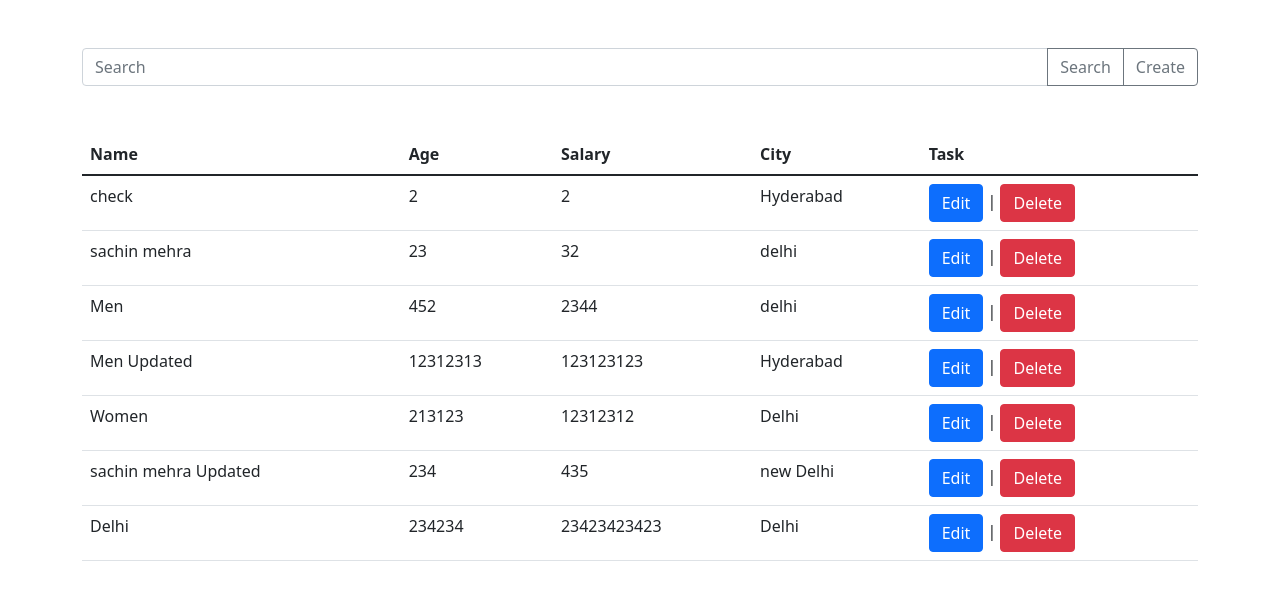
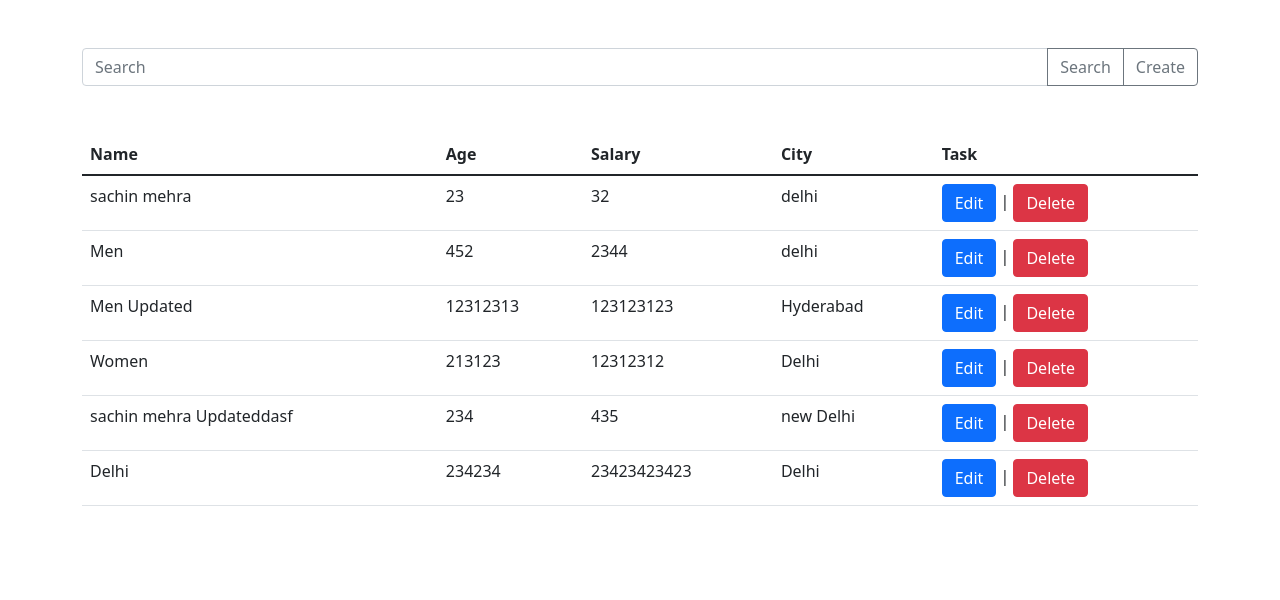
Before and after one commit to amIsachin/angular-crud, an Angular app: page / in a window 1280 px wide. Shown: the top 600 px of the page. Built offline with nearby package versions, Linux system fonts and the light colour scheme; data requests are answered from the project's data file.

Commit message:
completed crud work done

```diff
--- a/db.json
+++ b/db.json
@@ -1,13 +1,5 @@
 {
   "Employee": [
-    {
-      "ID": 1,
-      "Name": "check",
-      "Age": "2",
-      "Salary": "2",
-      "City": "Hyderabad",
-      "id": 1
-    },
     {
       "Name": "sachin mehra",
       "Age": "23",
@@ -37,7 +29,8 @@
       "id": 5
     },
     {
-      "Name": "sachin mehra Updated",
+      "ID": 6,
+      "Name": "sachin mehra Updateddasf",
       "Age": "234",
       "Salary": "435",
       "City": "new Delhi",
--- a/src/app/Services/employee.service.ts
+++ b/src/app/Services/employee.service.ts
@@ -26,4 +26,10 @@ export class EmployeeService {
       return response;
     }))
   }
+
+  DeleteEmployee(id:number){
+    return this.http.delete<any>("http://localhost:3000/Employee/"+id).pipe(map((response)=>{
+      return response;
+    }))
+  }
 }
--- a/src/app/employee/employee.component.html
+++ b/src/app/employee/employee.component.html
@@ -2,7 +2,7 @@
     <div class="input-group">
         <input type="text" class="form-control" placeholder="Search" aria-label="Recipient's username with two button addons">
         <button class="btn btn-outline-secondary" type="button">Search</button>
-        <button class="btn btn-outline-secondary" type="button" data-bs-toggle="modal" data-bs-target="#staticModal">Create</button>
+        <button class="btn btn-outline-secondary" type="button" data-bs-toggle="modal" data-bs-target="#staticModal" (click)="ClickShow()">Create</button>
     </div>
 </div>
 
@@ -25,7 +25,7 @@
                 <td>{{emp.City}}</td>
                 <td>
                     <button class="btn btn-primary" data-bs-toggle="modal" data-bs-target="#staticModal" (click)="OnEdit(emp)">Edit</button> |
-                    <button class="btn btn-danger">Delete</button>
+                    <button class="btn btn-danger" (click)="DeleteEmployee(emp.id)">Delete</button>
                 </td>
             </tr>
         </tbody>
@@ -62,8 +62,8 @@
         </div>
         <div class="modal-footer">
           <button type="button" class="btn btn-secondary" data-bs-dismiss="modal" id="cancel">Close</button>
-          <button type="button" class="btn btn-primary" (click)="InsertEmployee()">Insert</button>
-          <button type="button" class="btn btn-primary" (click)="UpdateEmployee()">Update</button>
+          <button type="button" class="btn btn-primary" *ngIf="showAdd" (click)="InsertEmployee()">Insert</button>
+          <button type="button" class="btn btn-primary" *ngIf="showUpdate" (click)="UpdateEmployee()">Update</button>
         </div>
       </div>
     </div>
--- a/src/app/employee/employee.component.ts
+++ b/src/app/employee/employee.component.ts
@@ -12,6 +12,8 @@ export class EmployeeComponent implements OnInit {
   formValue!:FormGroup;
   EmployeeEnity: EmployeeEntity = new EmployeeEntity();
   EmployeeObject!:any;
+  showUpdate!:boolean;
+  showAdd!:boolean;
   constructor(private formBuilder: FormBuilder, private EmployeeService: EmployeeService) {
   }
 
@@ -23,6 +25,12 @@ export class EmployeeComponent implements OnInit {
       City:['']
     })
     this.GetAllEmployee();
+  }
+
+  ClickShow(){
+    this.showAdd=true;
+    this.showUpdate=false;
+    this.formValue.reset();
   }
 
   InsertEmployee(){
@@ -53,6 +61,8 @@ export class EmployeeComponent implements OnInit {
   }
 
   OnEdit(employeeEntity: any){
+    this.showAdd=false;
+    this.showUpdate=true;
     this.EmployeeEnity.ID = employeeEntity.id;
     this.formValue.controls['Name'].setValue(employeeEntity.Name);
     this.formValue.controls['Age'].setValue(employeeEntity.Age);
@@ -78,4 +88,14 @@ export class EmployeeComponent implements OnInit {
     })
   }
 
+  DeleteEmployee(id:number){
+    this.EmployeeService.DeleteEmployee(id).subscribe(response=>{
+      alert('Employee Deleted successfully');
+      this.GetAllEmployee();
+    },
+    error=>{
+      alert('Oops something went wrong');
+    })
+  }
+
 }
```
